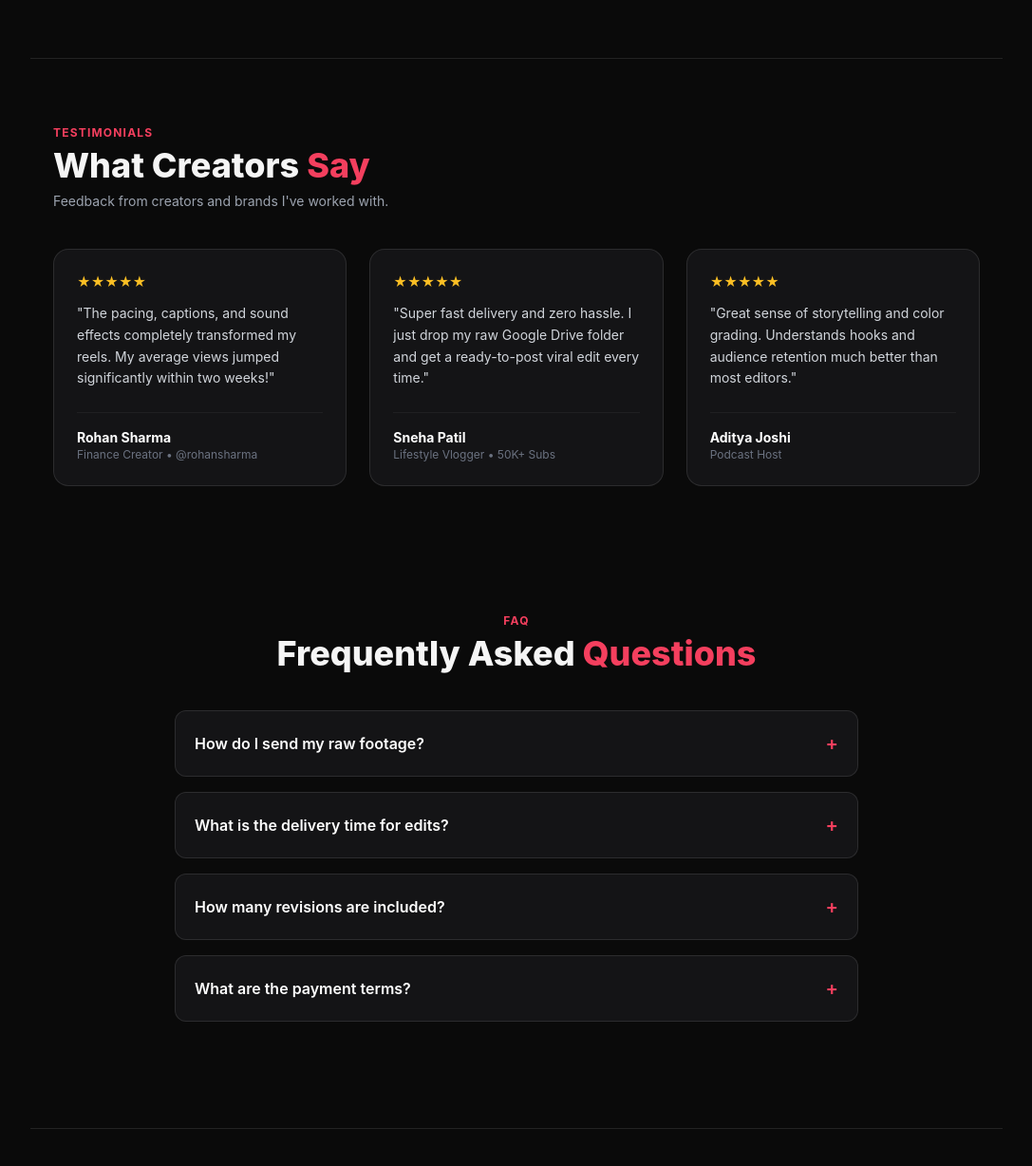
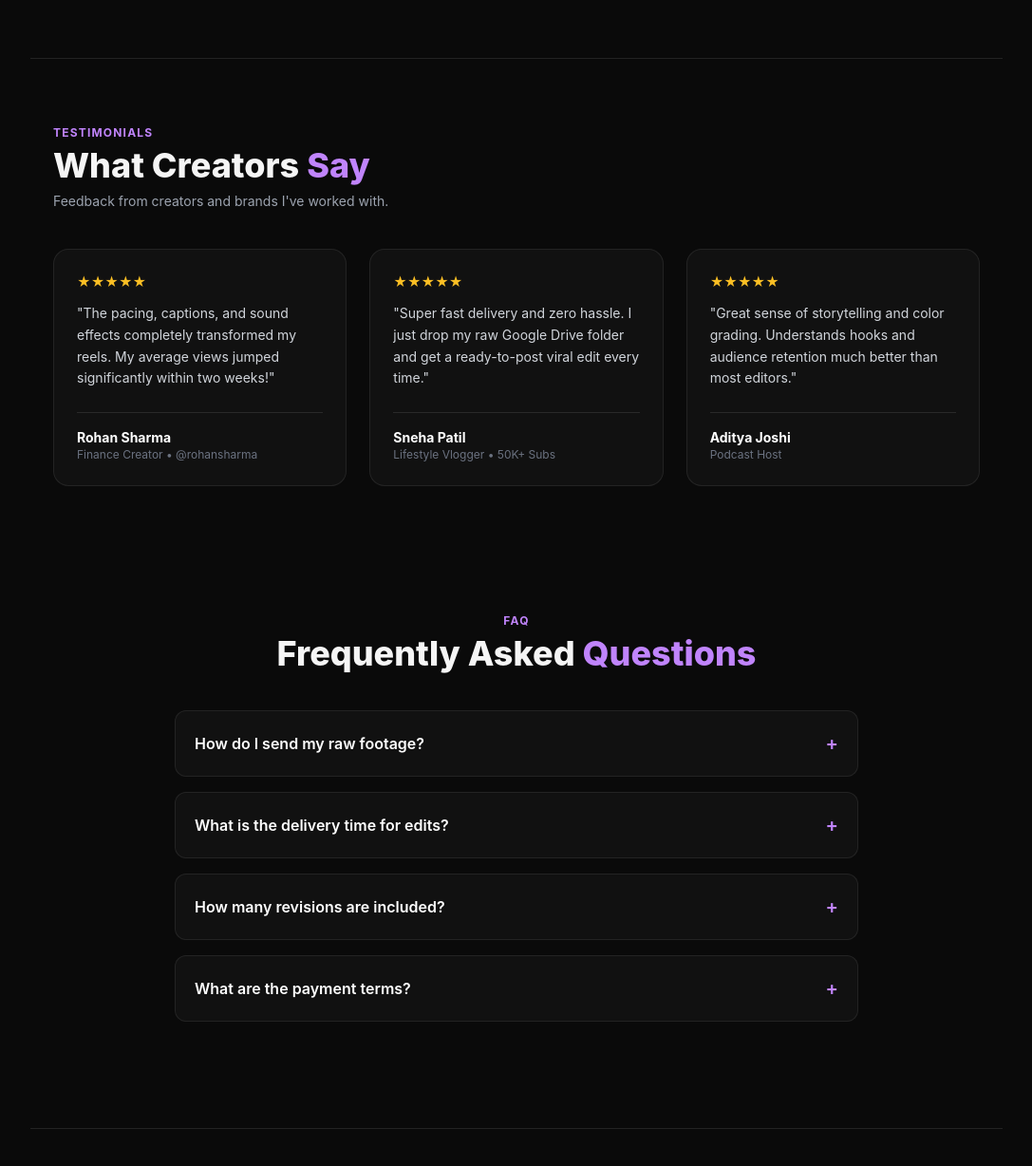
Before and after one commit to aniketpalav354-cloud/my-portfolio, a plain HTML site: page index.html in a window 1280 px wide. Shown: the part 2258-3486 px from the top of the page at 95% size, without its empty margins (96-1183 px from the left). Drawn offline with nearby package versions, Linux system fonts and the light colour scheme.

Commit message:
Update index.html

```diff
--- a/index.html
+++ b/index.html
@@ -258,51 +258,51 @@
 <!-- Client Testimonials Section -->
     <section id="reviews" class="max-w-5xl mx-auto px-6 py-16 border-t border-white/10">
         <div class="mb-10">
-            <span class="text-xs font-bold uppercase tracking-widest text-rose-500">TESTIMONIALS</span>
+            <span class="text-xs font-bold uppercase tracking-widest text-purple-400">TESTIMONIALS</span>
             <h2 class="text-3xl md:text-4xl font-extrabold mt-1">
-                What Creators <span class="text-rose-500">Say</span>
+                What Creators <span class="text-purple-400">Say</span>
             </h2>
             <p class="text-gray-400 mt-2 text-sm">Feedback from creators and brands I've worked with.</p>
         </div>
 
         <div class="grid grid-cols-1 md:grid-cols-3 gap-6">
             <!-- Review 1 -->
-            <div class="bg-[#141416] border border-white/10 rounded-2xl p-6 flex flex-col justify-between">
+            <div class="glass rounded-2xl p-6 flex flex-col justify-between">
                 <div>
                     <div class="text-amber-400 text-sm mb-3">★★★★★</div>
                     <p class="text-sm text-gray-300 leading-relaxed">
                         "The pacing, captions, and sound effects completely transformed my reels. My average views jumped significantly within two weeks!"
                     </p>
                 </div>
-                <div class="mt-6 pt-4 border-t border-white/5">
+                <div class="mt-6 pt-4 border-t border-white/10">
                     <div class="font-bold text-white text-sm">Rohan Sharma</div>
                     <div class="text-xs text-gray-500">Finance Creator • @rohansharma</div>
                 </div>
             </div>
 
             <!-- Review 2 -->
-            <div class="bg-[#141416] border border-white/10 rounded-2xl p-6 flex flex-col justify-between">
+            <div class="glass rounded-2xl p-6 flex flex-col justify-between">
                 <div>
                     <div class="text-amber-400 text-sm mb-3">★★★★★</div>
                     <p class="text-sm text-gray-300 leading-relaxed">
                         "Super fast delivery and zero hassle. I just drop my raw Google Drive folder and get a ready-to-post viral edit every time."
                     </p>
                 </div>
-                <div class="mt-6 pt-4 border-t border-white/5">
+                <div class="mt-6 pt-4 border-t border-white/10">
                     <div class="font-bold text-white text-sm">Sneha Patil</div>
                     <div class="text-xs text-gray-500">Lifestyle Vlogger • 50K+ Subs</div>
                 </div>
             </div>
 
             <!-- Review 3 -->
-            <div class="bg-[#141416] border border-white/10 rounded-2xl p-6 flex flex-col justify-between">
+            <div class="glass rounded-2xl p-6 flex flex-col justify-between">
                 <div>
                     <div class="text-amber-400 text-sm mb-3">★★★★★</div>
                     <p class="text-sm text-gray-300 leading-relaxed">
                         "Great sense of storytelling and color grading. Understands hooks and audience retention much better than most editors."
                     </p>
                 </div>
-                <div class="mt-6 pt-4 border-t border-white/5">
+                <div class="mt-6 pt-4 border-t border-white/10">
                     <div class="font-bold text-white text-sm">Aditya Joshi</div>
                     <div class="text-xs text-gray-500">Podcast Host</div>
                 </div>
@@ -310,21 +310,21 @@
         </div>
     </section>
 
-    <!-- FAQ Section (Accordion Style) -->
+    <!-- FAQ Section (Purple Glass Accordion) -->
     <section id="faq" class="max-w-3xl mx-auto px-6 py-16">
         <div class="text-center mb-10">
-            <span class="text-xs font-bold uppercase tracking-widest text-rose-500">FAQ</span>
+            <span class="text-xs font-bold uppercase tracking-widest text-purple-400">FAQ</span>
             <h2 class="text-3xl md:text-4xl font-extrabold mt-1">
-                Frequently Asked <span class="text-rose-500">Questions</span>
+                Frequently Asked <span class="text-purple-400">Questions</span>
             </h2>
         </div>
 
         <div class="space-y-4">
             <!-- Q1 -->
-            <details class="group bg-[#141416] border border-white/10 rounded-xl p-5 cursor-pointer">
+            <details class="group glass rounded-xl p-5 cursor-pointer">
                 <summary class="flex items-center justify-between font-semibold text-white list-none">
                     <span>How do I send my raw footage?</span>
-                    <span class="text-rose-500 transition-transform duration-200 group-open:rotate-45 text-xl">+</span>
+                    <span class="text-purple-400 transition-transform duration-200 group-open:rotate-45 text-xl">+</span>
                 </summary>
                 <p class="mt-3 text-sm text-gray-400 leading-relaxed">
                     You can upload your raw clips, logos, or reference videos to a Google Drive folder and share the link with me directly on WhatsApp.
@@ -332,10 +332,10 @@
             </details>
 
             <!-- Q2 -->
-            <details class="group bg-[#141416] border border-white/10 rounded-xl p-5 cursor-pointer">
+            <details class="group glass rounded-xl p-5 cursor-pointer">
                 <summary class="flex items-center justify-between font-semibold text-white list-none">
                     <span>What is the delivery time for edits?</span>
-                    <span class="text-rose-500 transition-transform duration-200 group-open:rotate-45 text-xl">+</span>
+                    <span class="text-purple-400 transition-transform duration-200 group-open:rotate-45 text-xl">+</span>
                 </summary>
                 <p class="mt-3 text-sm text-gray-400 leading-relaxed">
                     Short-form videos (Reels/Shorts) and thumbnails are delivered within 24 to 48 hours. Long-form YouTube videos take 2 to 4 days depending on length.
@@ -343,10 +343,10 @@
             </details>
 
             <!-- Q3 -->
-            <details class="group bg-[#141416] border border-white/10 rounded-xl p-5 cursor-pointer">
+            <details class="group glass rounded-xl p-5 cursor-pointer">
                 <summary class="flex items-center justify-between font-semibold text-white list-none">
                     <span>How many revisions are included?</span>
-                    <span class="text-rose-500 transition-transform duration-200 group-open:rotate-45 text-xl">+</span>
+                    <span class="text-purple-400 transition-transform duration-200 group-open:rotate-45 text-xl">+</span>
                 </summary>
                 <p class="mt-3 text-sm text-gray-400 leading-relaxed">
                     Every project includes 2 free minor revisions (text changes, music tweaks, or pacing adjustments) so you are 100% happy with the final video.
@@ -354,10 +354,10 @@
             </details>
 
             <!-- Q4 -->
-            <details class="group bg-[#141416] border border-white/10 rounded-xl p-5 cursor-pointer">
+            <details class="group glass rounded-xl p-5 cursor-pointer">
                 <summary class="flex items-center justify-between font-semibold text-white list-none">
                     <span>What are the payment terms?</span>
-                    <span class="text-rose-500 transition-transform duration-200 group-open:rotate-45 text-xl">+</span>
+                    <span class="text-purple-400 transition-transform duration-200 group-open:rotate-45 text-xl">+</span>
                 </summary>
                 <p class="mt-3 text-sm text-gray-400 leading-relaxed">
                     For new clients, 50% advance is required to start the edit and the remaining 50% upon final approval before sending the watermark-free 4K file. UPI and bank transfers are accepted.
```
